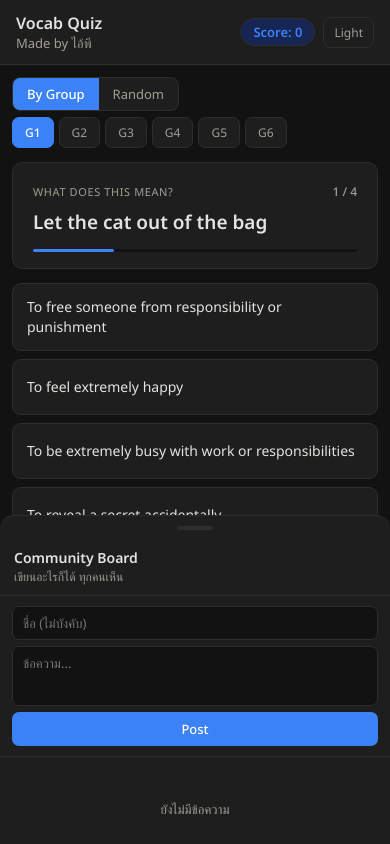
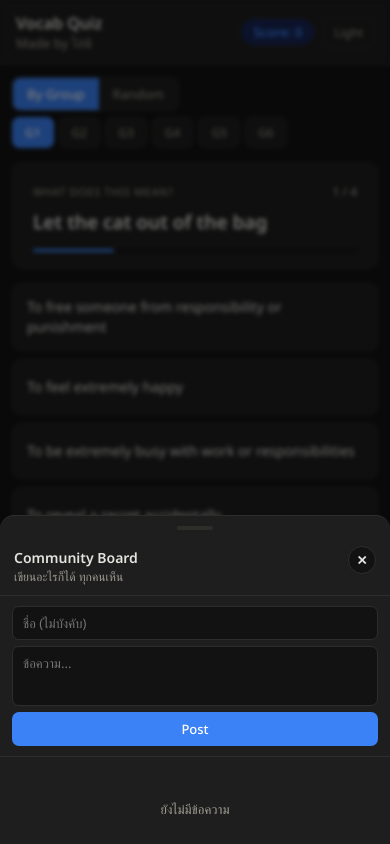
Before and after one commit to Lnwzer007/KRU_MAX67, a plain HTML site: page index.html in a window 390 px wide. Both pictures are taken after a click on the button "Board". Drawn offline with Linux system fonts and the light colour scheme; no server answers.

Commit message:
Update index.html

```diff
--- a/index.html
+++ b/index.html
@@ -109,9 +109,9 @@ body{display:flex;flex-direction:column;min-height:100vh}
 .result-msg{font-size:14px;color:var(--text);margin:14px 0;line-height:1.6}
 .result-btns{display:flex;gap:8px;justify-content:center;flex-wrap:wrap;margin-top:16px}
 
-/* BOARD SIDEBAR */
+/* BOARD SIDEBAR (Desktop เท่านั้น) */
 .board-side{width:280px;border-left:1px solid var(--border);background:var(--white);display:flex;flex-direction:column;min-height:0}
-.board-head{padding:12px 14px 10px;border-bottom:1px solid var(--border)}
+.board-head{padding:12px 14px 10px;border-bottom:1px solid var(--border);position:relative}
 .board-head h2{font-size:14px;font-weight:600}
 .board-head p{font-size:12px;color:var(--muted);margin-top:1px}
 .board-form{padding:10px 12px;border-bottom:1px solid var(--border);display:flex;flex-direction:column;gap:6px}
@@ -130,17 +130,51 @@ body{display:flex;flex-direction:column;min-height:100vh}
 .msg-time{font-size:11px;color:var(--muted);margin-top:3px}
 .board-empty{text-align:center;color:var(--muted);font-size:13px;padding:16px 10px;line-height:1.6}
 
-/* BOARD TOGGLE (mobile) */
+/* BOARD TOGGLE BUTTON (Mobile/iPad) */
 .board-toggle{position:fixed;bottom:16px;right:16px;background:var(--accent);color:#fff;border:none;border-radius:50px;padding:10px 18px;font-family:var(--font);font-size:14px;font-weight:500;cursor:pointer;box-shadow:0 2px 12px rgba(37,99,235,.3);z-index:40}
-@media(min-width:701px){ .board-toggle{display:none} }
+
+/* แผ่น Overlay สีดำโปร่งแสง สำหรับจิ้มพื้นที่ว่างแล้วปิดบอร์ด */
+.board-overlay {
+  display: none;
+  position: fixed;
+  top: 0; left: 0; right: 0; bottom: 0;
+  background: rgba(0, 0, 0, 0.5);
+  z-index: 55;
+  backdrop-filter: blur(2px);
+  -webkit-backdrop-filter: blur(2px);
+}
+.board-overlay.open { display: block; }
+
+/* ปุ่มกากบาทปิดบอร์ด (Mobile/iPad) */
+.drawer-close-btn {
+  position: absolute;
+  top: 10px;
+  right: 14px;
+  background: var(--bg);
+  border: 1px solid var(--border);
+  color: var(--text);
+  border-radius: 50%;
+  width: 28px;
+  height: 28px;
+  display: flex;
+  align-items: center;
+  justify-content: center;
+  font-size: 13px;
+  cursor: pointer;
+  font-weight: bold;
+}
+
 .board-drawer{display:none}
 
-/* RESPONSIVE */
+/* RESPONSIVE: ปรับให้ครอบคลุมถึงระดับ iPad (1024px) */
+@media(max-width:1024px){
+  .board-side{display:none}
+  .board-drawer{display:flex;flex-direction:column;position:fixed;bottom:0;left:0;right:0;background:var(--white);border-top:1px solid var(--border);z-index:60;max-height:75vh;border-radius:14px 14px 0 0;overflow:hidden;transform:translateY(100%);transition:transform .25s ease}
+  .board-drawer.open{transform:translateY(0)}
+  .drawer-handle{width:36px;height:4px;background:var(--border);border-radius:2px;margin:10px auto 6px;cursor:pointer}
+}
+
 @media(max-width:700px){
-  .board-side{display:none}
-  .board-drawer{display:flex;flex-direction:column;position:fixed;bottom:0;left:0;right:0;background:var(--white);border-top:1px solid var(--border);z-index:60;max-height:70vh;border-radius:14px 14px 0 0;overflow:hidden;transform:translateY(100%);transition:transform .25s ease}
-  .board-drawer.open{transform:translateY(0)}
-  .drawer-handle{width:36px;height:4px;background:var(--border);border-radius:2px;margin:10px auto 6px}
   .answers{grid-template-columns:1fr}
   .q-term{font-size:19px}
   .quiz-main{padding:12px}
@@ -152,8 +186,8 @@ body{display:flex;flex-direction:column;min-height:100vh}
   .q-term{font-size:17px}
   .ans-btn{font-size:13px;padding:11px 12px}
 }
-@media(min-width:701px) and (max-width:900px){
-  .board-side{width:240px}
+@media(min-width:1025px){
+  .board-toggle{display:none}
 }
 </style>
 </head>
@@ -230,12 +264,15 @@ body{display:flex;flex-direction:column;min-height:100vh}
 
 </div>
 
+<div class="board-overlay" id="boardOverlay" onclick="toggleDrawer()"></div>
+
 <button class="board-toggle" onclick="toggleDrawer()">Board</button>
 
 <div class="board-drawer" id="boardDrawer">
-  <div class="drawer-handle"></div>
+  <div class="drawer-handle" onclick="toggleDrawer()"></div>
   <div class="board-head">
     <h2>Community Board</h2>
+    <button class="drawer-close-btn" onclick="toggleDrawer()">✕</button>
     <p>เขียนอะไรก็ได้ ทุกคนเห็น</p>
   </div>
   <div class="board-form">
@@ -331,7 +368,6 @@ function loadGroup(idx){
   buildTabs();
 }
 
-// ===== ฟังก์ชันถัดไปกลับมาแล้วครับ =====
 function nextGroupOrRandom(){
   if(mode === 'random') loadRandom();
   else loadGroup((curGroup + 1) % GROUPS.length);
@@ -488,11 +524,14 @@ function restart(){
 }
 
 // ===== BOARD =====
+// ปรับปรุงฟังก์ชันเปิด-ปิดบอร์ดให้คุมแผ่น Overlay ด้วย
 function toggleDrawer(){
   const d = document.getElementById('boardDrawer');
+  const o = document.getElementById('boardOverlay');
   if(d) {
-    d.classList.toggle('open');
-    if(d.classList.contains('open')) syncDrawer();
+    const isOpen = d.classList.toggle('open');
+    if(o) o.classList.toggle('open', isOpen);
+    if(isOpen) syncDrawer();
   }
 }
 
```
